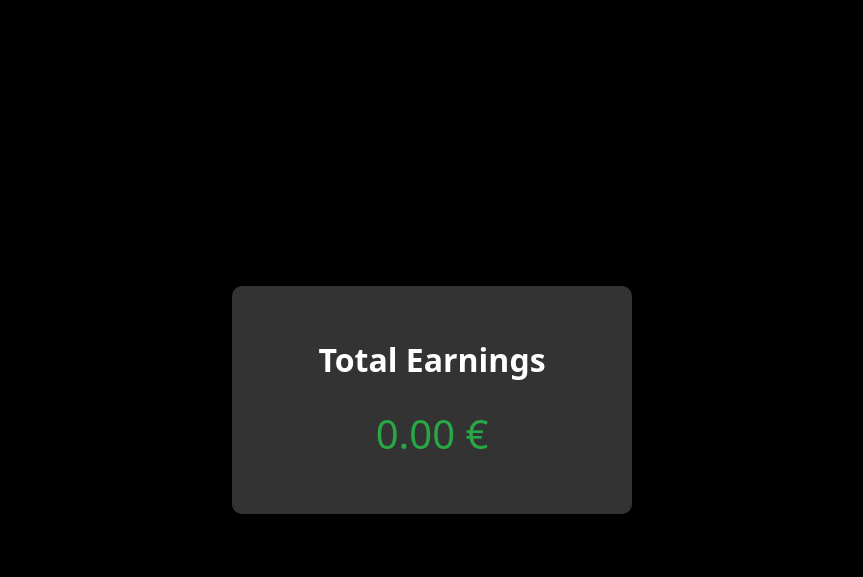
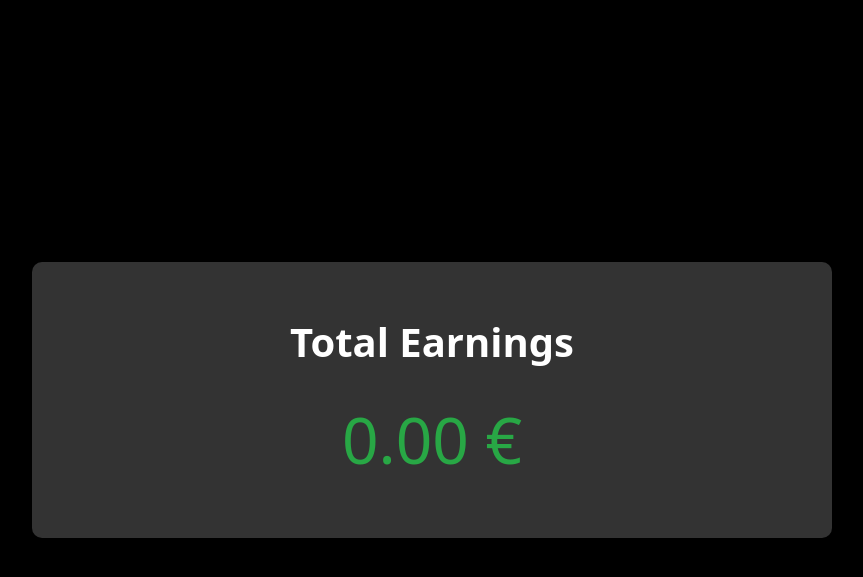
Before and after one commit to charnimo/Symfony, a Symfony app: template templates/admin/earnings.html.twig in a window 1280 px wide. Shown: the top 577 px of the page, without its empty margins (208-1071 px from the left). Run offline with Twig, Linux system fonts and the light colour scheme; the template is opened without the code that fills it, so the values that code supplies are empty; some libraries are stand-ins or nearby versions.

Commit message:
minor ui changes

```diff
--- a/templates/admin/earnings.html.twig
+++ b/templates/admin/earnings.html.twig
@@ -22,15 +22,16 @@
             background-color: #333333; /* Dark grey background for the card */
             box-shadow: 0 4px 8px rgba(0, 0, 0, 0.5);
             text-align: center;
-            width: 400px; /* Increase the width of the card */
+            width: 80%; /* Increase the width of the card */
+            max-width: 800px; /* Set a maximum width for larger screens */
         }
         .earnings-title {
-            font-size: 2rem;
+            font-size: 2.5rem;
             font-weight: bold;
             margin-bottom: 20px;
         }
         .earnings-amount {
-            font-size: 2.5rem;
+            font-size: 4rem; /* Increase the font size for the earnings amount */
             color: #28a745; /* Green color for the earnings amount */
         }
     </style>
```
